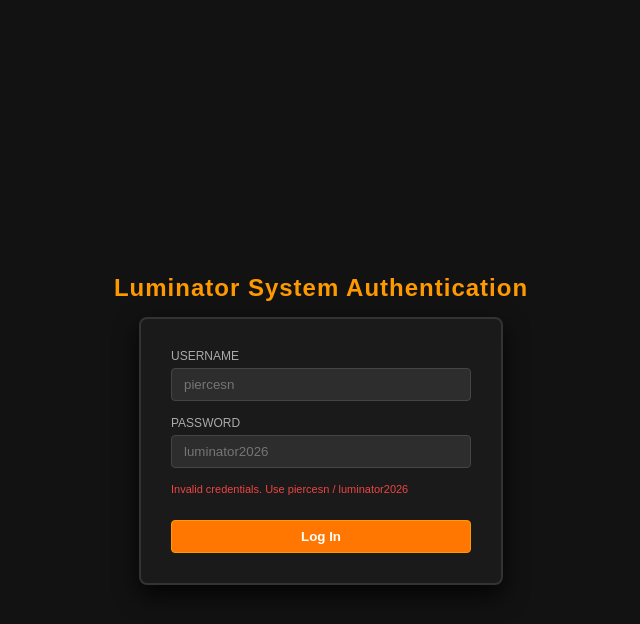
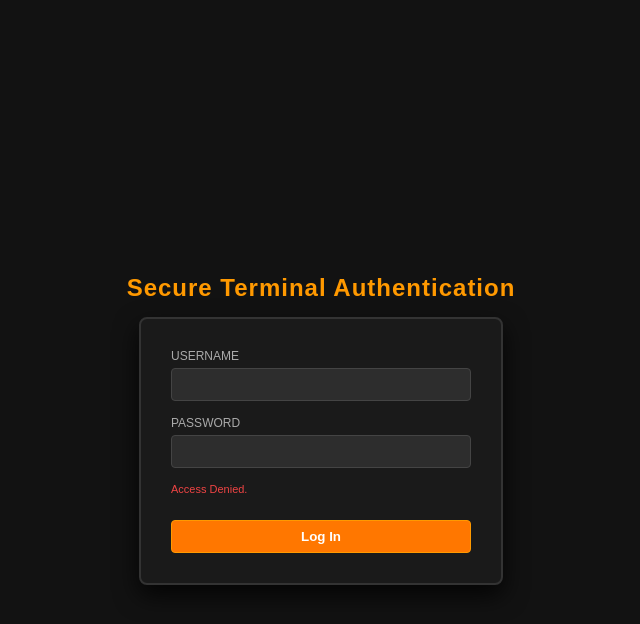
Before and after one commit to kyokohq/luminator, a plain HTML site: page luminator.html in a window 1280 px wide. Both pictures are taken after a click on the button "Log In". Shown: the whole page, without its empty margins (319-959 px from the left). Drawn offline with Linux system fonts and the light colour scheme.

Commit message:
Add files via upload

```diff
--- a/luminator.html
+++ b/luminator.html
@@ -3,7 +3,7 @@
 <head>
     <meta charset="UTF-8">
     <meta name="viewport" content="width=device-width, initial-scale=1.0">
-    <title>Luminator ODK4 & IPS Suite - Secure DB</title>
+    <title>Luminator ODK4 & IPS Suite - Secure Terminal</title>
     <style>
         body {
             background-color: #121212;
@@ -24,7 +24,6 @@
             letter-spacing: 1px;
         }
 
-        /* Generic Overlay Styling (Login & IPS Lock) */
         .auth-overlay {
             background: #1a1a1a;
             border: 2px solid #333;
@@ -337,31 +336,31 @@
 </head>
 <body>
 
-    <h2 id="mainHeading">Luminator System Authentication</h2>
+    <h2 id="mainHeading">Secure Terminal Authentication</h2>
 
     <!-- LOGIN SCREEN -->
     <div id="loginOverlay" class="auth-overlay">
         <div class="auth-group">
             <label>Username</label>
-            <input type="text" id="userInput" placeholder="piercesn">
+            <input type="text" id="userInput" autocomplete="off">
         </div>
         <div class="auth-group">
             <label>Password</label>
-            <input type="password" id="passInput" placeholder="luminator2026">
+            <input type="password" id="passInput">
         </div>
-        <div class="error-msg" id="loginError">Invalid credentials. Use piercesn / luminator2026</div>
+        <div class="error-msg" id="loginError">Access Denied.</div>
         <button class="tab-btn active" onclick="handleLogin()" style="margin-top: 10px;">Log In</button>
     </div>
 
-    <!-- IPS PASSWORD GATE -->
+    <!-- IPS PASSWORD GATE (PRIVATE) -->
     <div id="ipsPasswordGate" class="auth-overlay" style="display:none;">
-        <p style="font-size:12px; color:#aaa; margin:0;">🔒 IPS Programming Software is password protected.</p>
+        <p style="font-size:12px; color:#aaa; margin:0;">🔒 Restricted Access: IPS Programming Suite</p>
         <div class="auth-group">
-            <label>IPS Security Code</label>
-            <input type="password" id="ipsPassInput" placeholder="Enter password (luminator)">
+            <label>Security Password</label>
+            <input type="password" id="ipsPassInput">
         </div>
-        <div class="error-msg" id="ipsError">Incorrect IPS password.</div>
-        <button class="tab-btn active" onclick="verifyIPSPassword()" style="margin-top: 10px;">Unlock IPS</button>
+        <div class="error-msg" id="ipsError">Incorrect Password.</div>
+        <button class="tab-btn active" onclick="verifyIPSPassword()" style="margin-top: 10px;">Authorize</button>
     </div>
 
     <!-- MAIN APP CONTAINER -->
@@ -381,15 +380,15 @@
                 </div>
                 <div class="control-group">
                     <label>Route</label>
-                    <input type="text" id="leftVal" value="90">
+                    <input type="text" id="leftVal" value="93">
                 </div>
                 <div class="control-group">
                     <label>Top Text</label>
-                    <input type="text" id="topVal" value="PLYMOUTH">
+                    <input type="text" id="topVal" value="KRIS TRANSIT">
                 </div>
                 <div class="control-group">
                     <label>Bottom Text</label>
-                    <input type="text" id="bottomVal" value="MEETING MALL">
+                    <input type="text" id="bottomVal" value="SYSTEM">
                 </div>
                 <div class="control-group" style="align-self: flex-end;">
                     <button class="tab-btn" style="background:#ff7700; color:white;" onclick="sendSignData(document.getElementById('leftVal').value, document.getElementById('topVal').value, document.getElementById('bottomVal').value)">Send to Bus</button>
@@ -402,7 +401,7 @@
             <div class="mcu-housing">
                 <div class="mcu-screen-area">
                     <div class="mcu-screen-body" id="mcuScreenContent">
-                        ROCK BL.
+                        KRIS TRANSIT
                     </div>
                     <div class="mcu-softkeys" id="mcuSoftkeysContainer">
                         <button class="softkey" onclick="handleSoftkey(0)">Menu</button>
@@ -437,17 +436,17 @@
         <div id="ipsView" class="view-container">
             <div class="ips-window">
                 <div class="ips-titlebar">
-                    <span>Luminator Integrated Programming Software (IPS 3.2) - [Agency_Database.mtu]</span>
+                    <span>Luminator Integrated Programming Software (IPS 3.2) - [Kris_Transit_Whistler.mtu]</span>
                     <span>[_][ ] [X]</span>
                 </div>
                 <div class="ips-body">
                     <div class="ips-toolbar">
-                        <button class="ips-btn" onclick="addNewRoute()">+ Add Route</button>
+                        <button class="ips-btn" onclick="addNewRoute()">+ Add Code</button>
                         <button class="ips-btn" onclick="saveIPSDatabase()">Save Database to ODK Database</button>
-                        <button class="ips-btn" onclick="alert('Exported to simulated USB: /odkMsgdb/msg0b_001.mtu')">Export .MTU to USB</button>
+                        <button class="ips-btn" onclick="alert('Exported to simulated USB: /odkMsgdb/kris_transit.mtu')">Export .MTU to USB</button>
                     </div>
                     <div>
-                        <strong>Route & Message Database Listing (Editable DB)</strong>
+                        <strong>Route & P/R Message Database Listing (Editable DB)</strong>
                         <table class="ips-table" style="margin-top: 8px;">
                             <thead>
                                 <tr>
@@ -511,7 +510,7 @@
         function verifyIPSPassword() {
             const pass = document.getElementById('ipsPassInput').value.trim();
             const err = document.getElementById('ipsError');
-            if (pass === 'luminator') {
+            if (pass === 'luminator2026') {
                 ipsUnlocked = true;
                 document.getElementById('ipsPasswordGate').style.display = 'none';
                 document.getElementById('ipsView').classList.add('active');
@@ -521,18 +520,59 @@
             }
         }
 
-        // Persistent Database via localStorage
+        // Kris Transit Whistler & Standard Database
         let defaultDatabase = {
-            "90": { route: "90", top: "PLYMOUTH", bottom: "MEETING MALL" },
-            "1": { route: "1", top: "DOWNTOWN", bottom: "EXPRESS" },
-            "42": { route: "42", top: "UNIVERSITY", bottom: "CAMPUS LOOP" },
-            "00": { route: "00", top: "OUT OF", bottom: "SERVICE" }
+            "1": { route: "1", top: "NIS", bottom: "NOT IN SERVICE" },
+            "2": { route: "2", top: "SPECIAL", bottom: "SERVICE" },
+            "3": { route: "3", top: "TRAINING", bottom: "BUS" },
+            "4": { route: "4", top: "CHARTER", bottom: "SERVICE" },
+            "5": { route: "5", top: "KT TRANSIT", bottom: "SYSTEM" },
+            "6": { route: "6", top: "SHUTTLE", bottom: "BUS" },
+            "90": { route: "90", top: "OVERLOAD", bottom: "TO VILLAGE" },
+            "91": { route: "91", top: "OVERLOAD", bottom: "TO WHISTLER CREEK" },
+            "92": { route: "92", top: "OVERLOAD", bottom: "TO MEADOW PARK" },
+            "93": { route: "93", top: "KRIS TRANSIT", bottom: "SYSTEM" },
+            "04": { route: "4", top: "MARKETPLACE", bottom: "FREE SHUTTLE" },
+            "05": { route: "5", top: "UPPER VILLAGE", bottom: "BENCHLANDS SHUTTLE" },
+            "06": { route: "6", top: "TAPLEY'S", bottom: "BLUEBERRY" },
+            "07": { route: "7", top: "STAFF", bottom: "HOUSING" },
+            "08": { route: "8", top: "LOST LAKE", bottom: "FREE SHUTTLE" },
+            "101": { route: "10", top: "CHEAKAMUS", bottom: "VALLEY EXPRESS" },
+            "102": { route: "10", top: "CHEAKAMUS", bottom: "VIA MILLAR CREEK" },
+            "103": { route: "10", top: "EMERALD", bottom: "VALLEY EXPRESS" },
+            "104": { route: "10", top: "EMERALD", bottom: "VIA MILLAR CREEK" },
+            "201": { route: "20", top: "CHEAKAMUS", bottom: "LOCAL" },
+            "202": { route: "20", top: "CHEAKAMUS", bottom: "VIA FUNCTION JCT" },
+            "203": { route: "20", top: "TO VILLAGE", bottom: "DIRECT" },
+            "204": { route: "20", top: "TO VILLAGE", bottom: "VIA FUNCTION JCT" },
+            "211": { route: "21", top: "SPRING CREEK", bottom: "ROUTE" },
+            "212": { route: "21", top: "TO VILLAGE", bottom: "VIA SPRING CREEK" },
+            "251": { route: "25", top: "WHISTLER CREEK", bottom: "LOCAL" },
+            "252": { route: "25", top: "TO VILLAGE", bottom: "VIA CREEK" },
+            "301": { route: "30", top: "EMERALD", bottom: "VIA NESTERS" },
+            "302": { route: "30", top: "TO VILLAGE", bottom: "VIA NESTERS" },
+            "303": { route: "30", top: "ALPINE/EMERALD", bottom: "VIA NESTERS" },
+            "304": { route: "30", top: "TO VILLAGE", bottom: "VIA ALPINE" },
+            "311": { route: "31", top: "ALPINE", bottom: "VIA NESTERS" },
+            "312": { route: "31", top: "TO VILLAGE", bottom: "VIA ALPINE" },
+            "313": { route: "31", top: "TO MEADOW PARK", bottom: "VIA NESTERS" },
+            "321": { route: "32", top: "EMERALD", bottom: "VIA SPRUCE GROVE" },
+            "322": { route: "32", top: "TO VILLAGE", bottom: "VIA SPRUCE GROVE" },
+            "331": { route: "33", top: "ALPINE", bottom: "VIA SPRUCE GROVE" },
+            "332": { route: "33", top: "TO VILLAGE", bottom: "VIA SPRUCE GROVE" },
+            "20X1": { route: "20X", top: "CHEAKAMUS EXP", bottom: "EXPRESS" },
+            "20X2": { route: "20X", top: "TO VILLAGE", bottom: "EXPRESS" },
+            "25X1": { route: "25X", top: "WHISTLER CREEK", bottom: "EXPRESS" },
+            "25X2": { route: "25X", top: "TO VILLAGE", bottom: "EXPRESS" },
+            "991": { route: "99", top: "COMMUTER", bottom: "TO PEMBERTON" },
+            "992": { route: "99", top: "COMMUTER", bottom: "TO WHISTLER" },
+            "100": { route: "100", top: "PEMBERTON", bottom: "LOCAL" }
         };
 
-        let routeDatabase = JSON.parse(localStorage.getItem('luminator_db')) || defaultDatabase;
+        let routeDatabase = JSON.parse(localStorage.getItem('kris_transit_db')) || defaultDatabase;
 
         function syncDatabase() {
-            localStorage.setItem('luminator_db', JSON.stringify(routeDatabase));
+            localStorage.setItem('kris_transit_db', JSON.stringify(routeDatabase));
         }
 
         function renderIPSTable() {
@@ -553,9 +593,9 @@
         }
 
         function addNewRoute() {
-            let newCode = prompt("Enter new Code ID (e.g., 50):");
+            let newCode = prompt("Enter new Code ID:");
             if (!newCode) return;
-            routeDatabase[newCode] = { route: newCode, top: "NEW DESTINATION", bottom: "VIA EXPRESS" };
+            routeDatabase[newCode] = { route: "40", top: "NEW ROUTE", bottom: "DESTINATION" };
             syncDatabase();
             renderIPSTable();
         }
@@ -583,18 +623,36 @@
 
         function saveIPSDatabase() {
             syncDatabase();
-            alert("Database successfully compiled, saved, and synced to ODK4 controller memory!");
+            alert("Kris Transit Database compiled, saved, and synced to ODK4 controller memory!");
         }
 
         // ODK4 Controller Runtime Logic
         let currentScreen = 'default';
-        let inputBuffer = "1";
-        let currentRoute = { route: "90", top: "PLYMOUTH", bottom: "MEETING MALL" };
+        let inputBuffer = "93";
+        let currentRoute = { route: "93", top: "KRIS TRANSIT", bottom: "SYSTEM" };
         let prCycleInterval = null;
 
         const prDatabase = {
-            "1": { top: "PUBLIC WORKS", bottom: "WEEK" },
-            "2": { top: "HAPPY HOLIDAYS", bottom: "RIDE SAFELY" }
+            "1": { top: "SORRY BUS FULL", bottom: "SPECIAL NOTICE" },
+            "2": { top: "OVERLOAD", bottom: "SPECIAL NOTICE" },
+            "3": { top: "DROP OFF ONLY", bottom: "SPECIAL NOTICE" },
+            "4": { top: "PICK UP ONLY", bottom: "SPECIAL NOTICE" },
+            "5": { top: "EXPRESS", bottom: "SPECIAL NOTICE" },
+            "6": { top: "ON DETOUR", bottom: "SPECIAL NOTICE" },
+            "7": { top: "WELCOME ABOARD", bottom: "KRIS TRANSIT" },
+            "8": { top: "HAVE A NICE DAY", bottom: "KRIS TRANSIT" },
+            "9": { top: "RIDE THE BUS!", bottom: "KRIS TRANSIT" },
+            "10": { top: "RIDE FOR FREE!", bottom: "SPECIAL NOTICE" },
+            "11": { top: "RIDE FREE TODAY!", bottom: "SPECIAL NOTICE" },
+            "12": { top: "HAPPY CANADA DAY", bottom: "KRIS TRANSIT" },
+            "13": { top: "HAPPY HOLIDAYS", bottom: "KRIS TRANSIT" },
+            "14": { top: "LET IT SNOW", bottom: "WHISTLER RESORT" },
+            "15": { top: "LEST WE FORGET", bottom: "REMEMBRANCE DAY" },
+            "16": { top: "SPECIAL EVENT", bottom: "SHUTTLE" },
+            "17": { top: "POWERED BY CNG", bottom: "CLEAN AIR" },
+            "18": { top: "WE'RE HIRING", bottom: "JOIN OUR TEAM" },
+            "19": { top: "ELECTRIC BUS", bottom: "ZERO EMISSION" },
+            "20": { top: "AMBER ALERT", bottom: "CHECK LOCAL NEWS" }
         };
 
         function renderScreen() {
@@ -667,7 +725,7 @@
 
         function gotoScreen(screen) {
             currentScreen = screen;
-            inputBuffer = "1";
+            inputBuffer = "";
             renderScreen();
         }
 
@@ -692,7 +750,7 @@
                     sendSignData(data.route, data.top, data.bottom);
                     gotoScreen('default');
                 } else if (currentScreen === 'pr_input') {
-                    const prData = prDatabase[inputBuffer] || { top: "PUBLIC WORKS", bottom: "WEEK" };
+                    const prData = prDatabase[inputBuffer] || { top: "SPECIAL NOTICE", bottom: "NOTICE" };
                     if (prCycleInterval) clearInterval(prCycleInterval);
                     let toggle = false;
                     prCycleInterval = setInterval(() => {
```
